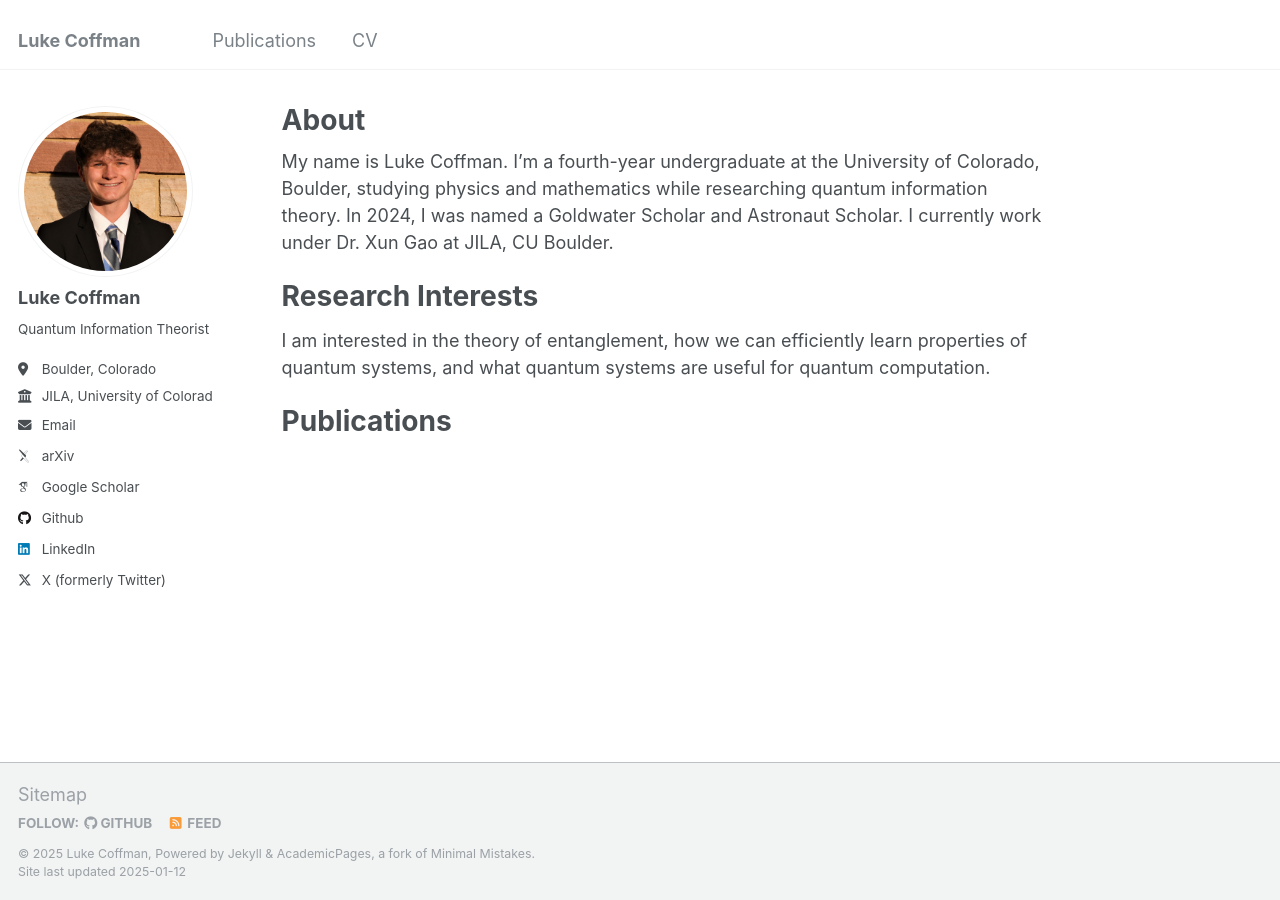
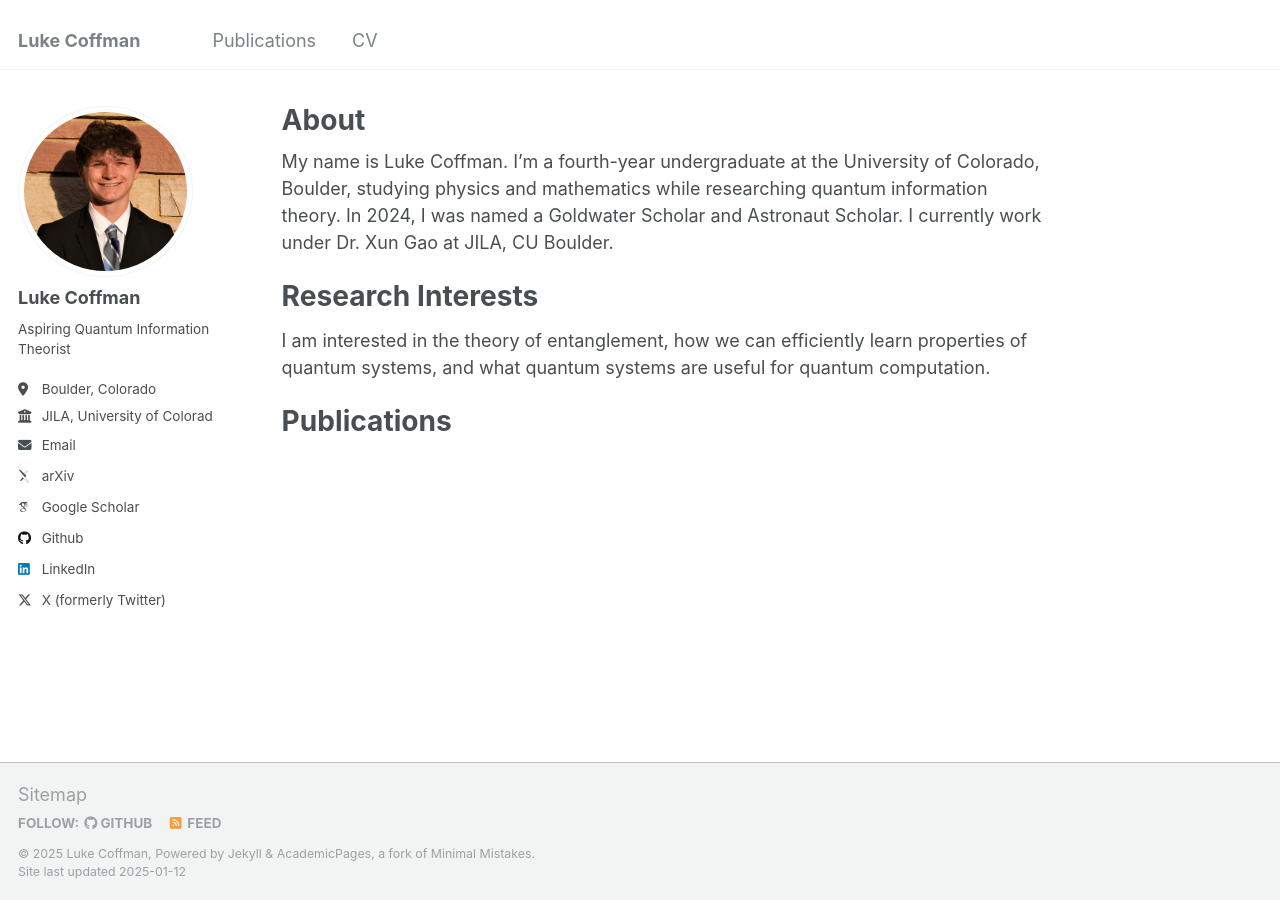
Before and after one commit to lukecoffman/lukecoffman.github.io, a Jekyll site: the page built from _pages/about.md, in a window 1280 px wide. Built offline with Jekyll 4.4.1, drawn with Linux system fonts in a browser that asks for light colours; some web fonts are replaced.

Commit message:
Update _config.yml

```diff
--- a/_config.yml
+++ b/_config.yml
@@ -24,7 +24,7 @@ author:
   avatar           : "profile.JPG"
   name             : "Luke Coffman"
   pronouns         : # example: "she/her"
-  bio              : "Quantum Information Theorist"
+  bio              : "Aspiring Quantum Information Theorist"
   location         : "Boulder, Colorado"
   employer         : "JILA, University of Colorado, Boulder"
   uri              : # URL
```
